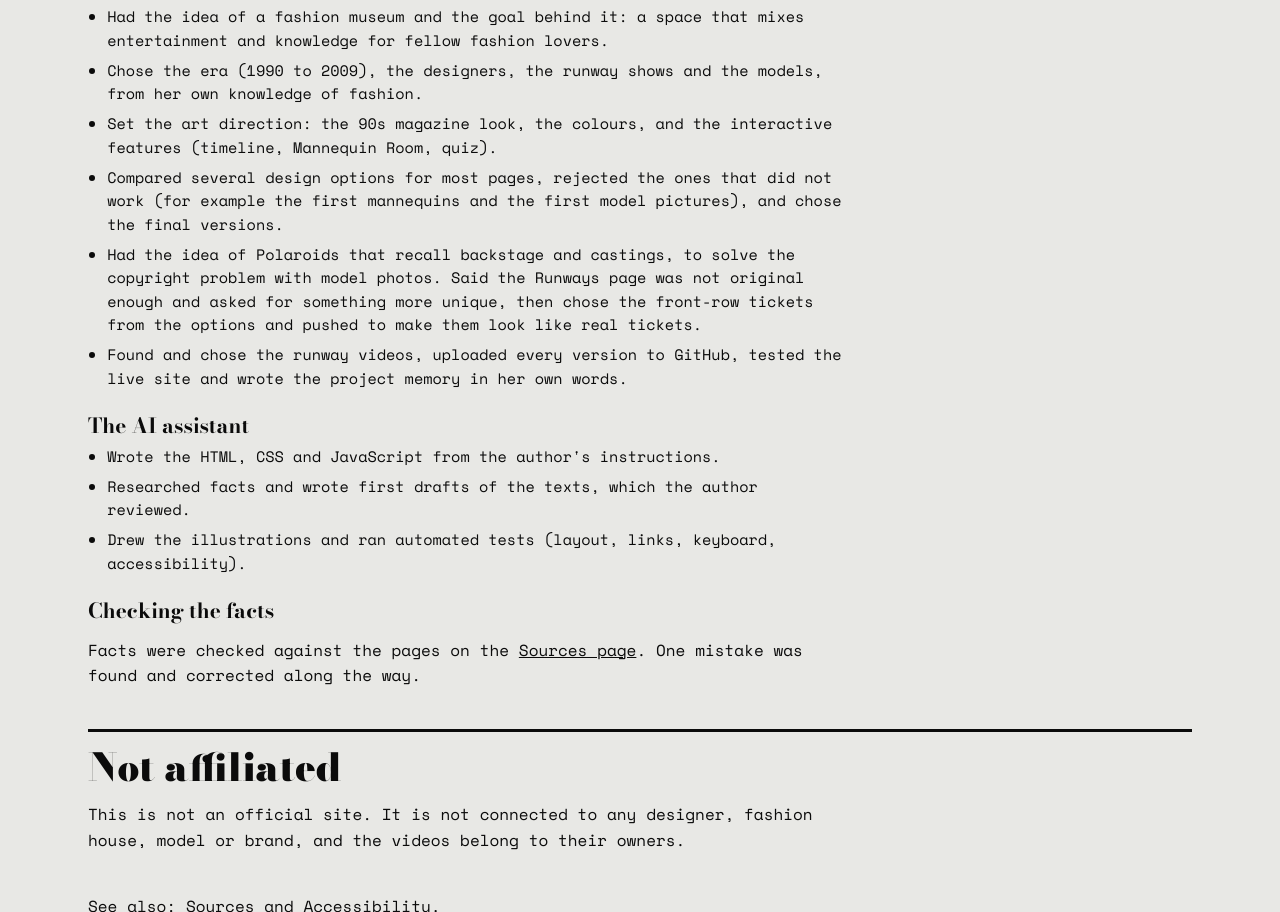
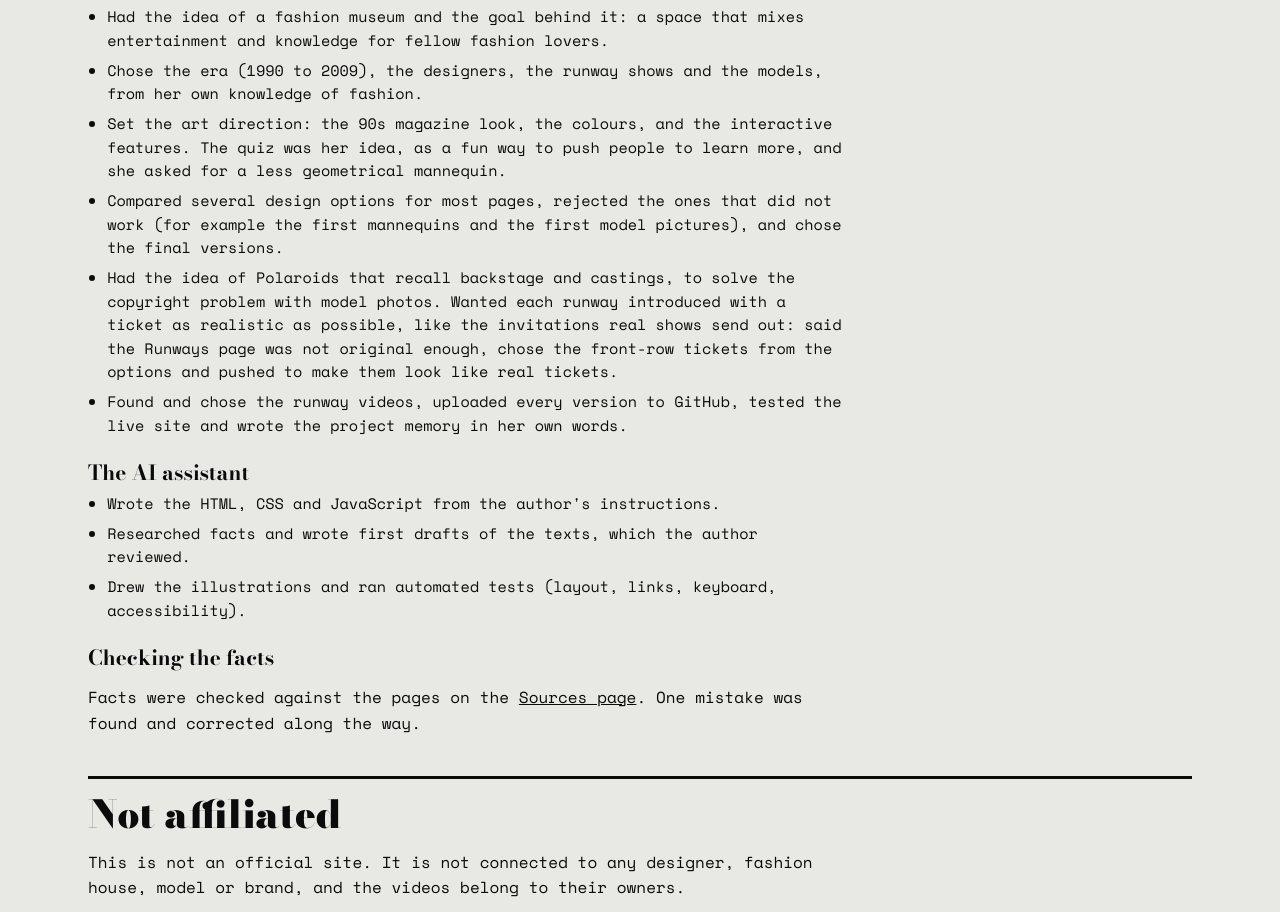
Before and after one commit to giuliaiglesias/fashion_archive, a plain HTML site: page about.html in a window 1280 px wide. Shown: the part 1470-2382 px from the top of the page. Drawn offline with nearby package versions, Linux system fonts and the light colour scheme.

Commit message:
Add files via upload
Credit my ideas on the About page

```diff
--- a/about.html
+++ b/about.html
@@ -37,9 +37,9 @@
           <ul class="plain-list">
             <li>Had the idea of a fashion museum and the goal behind it: a space that mixes entertainment and knowledge for fellow fashion lovers.</li>
             <li>Chose the era (1990 to 2009), the designers, the runway shows and the models, from her own knowledge of fashion.</li>
-            <li>Set the art direction: the 90s magazine look, the colours, and the interactive features (timeline, Mannequin Room, quiz).</li>
+            <li>Set the art direction: the 90s magazine look, the colours, and the interactive features. The quiz was her idea, as a fun way to push people to learn more, and she asked for a less geometrical mannequin.</li>
             <li>Compared several design options for most pages, rejected the ones that did not work (for example the first mannequins and the first model pictures), and chose the final versions.</li>
-            <li>Had the idea of Polaroids that recall backstage and castings, to solve the copyright problem with model photos. Said the Runways page was not original enough and asked for something more unique, then chose the front-row tickets from the options and pushed to make them look like real tickets.</li>
+            <li>Had the idea of Polaroids that recall backstage and castings, to solve the copyright problem with model photos. Wanted each runway introduced with a ticket as realistic as possible, like the invitations real shows send out: said the Runways page was not original enough, chose the front-row tickets from the options and pushed to make them look like real tickets.</li>
             <li>Found and chose the runway videos, uploaded every version to GitHub, tested the live site and wrote the project memory in her own words.</li>
           </ul>
           <h3>The AI assistant</h3>
```
